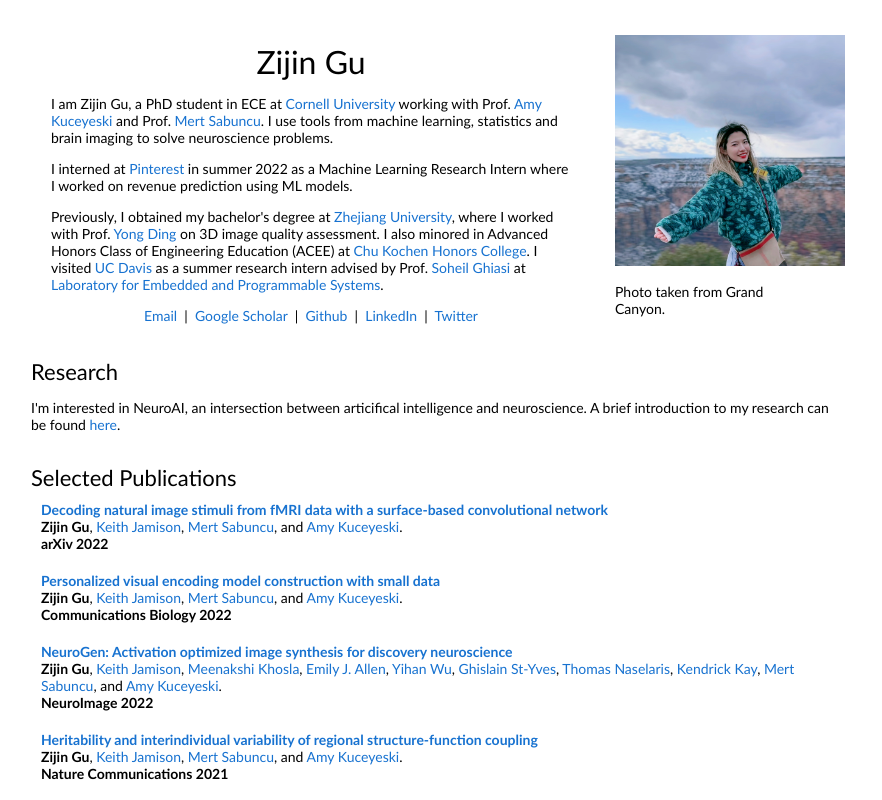
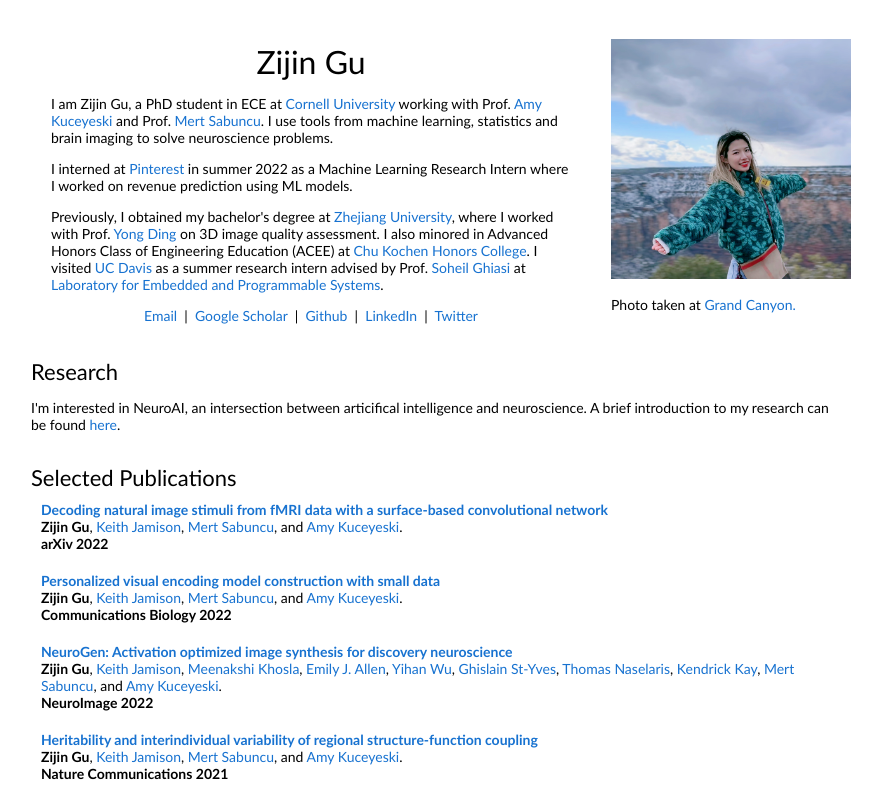
Before and after one commit to zijin-gu/zijin-gu.github.io, a plain HTML site: page index.html in a window 1280 px wide. Shown: the top 800 px of the page, without its empty margins (209-1091 px from the left). Drawn offline with Linux system fonts and the light colour scheme.

Commit message:
Update index.html

```diff
--- a/index.html
+++ b/index.html
@@ -38,10 +38,10 @@
                 <a href="https://twitter.com/zijin76" target="_blank">Twitter</a>
               </p>
             </td>
-            <td style="padding:3%;width:150%;max-width:150%">
+            <td style="padding:2.5%;width:150%;max-width:150%">
               <a href="images/me1.JPG"><img style="width:120%;max-width:120%" alt="profile photo" src="images/me1.JPG" class="hoverZoomLink"></a>
               <p>
-                Photo taken from Grand Canyon. </a>
+                Photo taken at <a href="https://www.nps.gov/grca/index.htm"> Grand Canyon.</a> </a>
             </td>
           </tr>
         </tbody></table>
```
